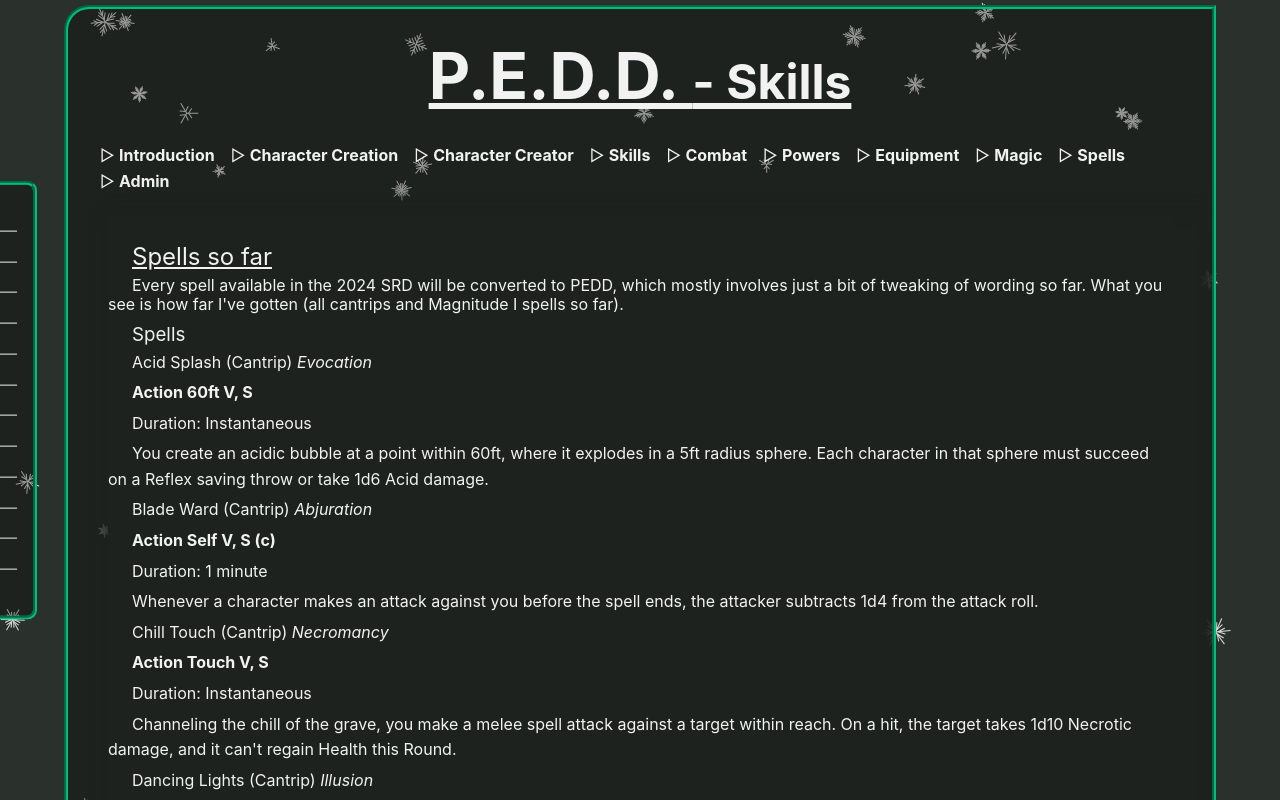
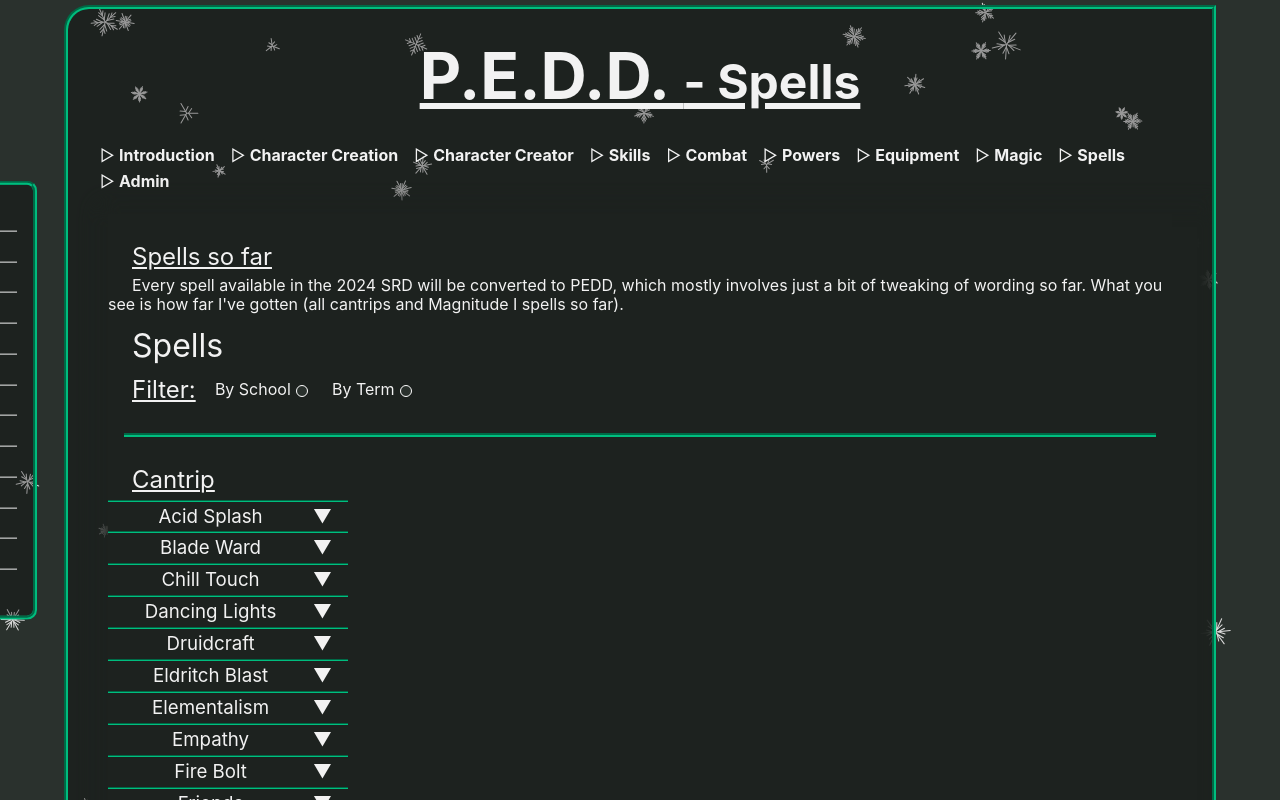
Before and after one commit to Tamillis/Personal_Site_2, a Vue app in the folder personal_site/: page /pedd/spells in a window 1280 px wide. Built offline with nearby package versions, Linux system fonts and the light colour scheme.

Commit message:
simple spell presentation and filtering done

```diff
--- a/personal_site/src/views/Admin/Admin.vue
+++ b/personal_site/src/views/Admin/Admin.vue
@@ -82,7 +82,7 @@
     else {
         let data = await res.json();
         console.warn(data);
-        errMsg = data.error;
+        errMsg.value = data.error;
     }
     username.value = '';
     password.value = '';
--- a/personal_site/src/views/Pedd/PEDDSpells.vue
+++ b/personal_site/src/views/Pedd/PEDDSpells.vue
@@ -1,32 +1,95 @@
 <template>
-    <PeddPage md="pedd-spells" subtitle="Skills">
+    <PeddPage md="pedd-spells" subtitle="Spells">
+        <h2>Spells</h2>
 
-        <h3>Spells</h3>
+        <div class="flex gap align-center filter-borders">
+            <h3>Filter:</h3>
+            <div class="flex align-center">
+                <label>By School</label>
+                <input type="checkbox" class="q checkBoxQ" v-model="filter.useSchools">
+            </div>
 
-        <div v-for="spell in spellsData" class="card">
-            <h4>{{ spell.name }} ({{ valToMagnitude(spell.magnitude) }}) <em>{{ spell.school }}</em></h4>
-            <p><strong>{{ spell.casting }} {{ spell.range }} {{ spell.components }} <span>{{ spell.concentration ? "(c)" : "" }}</span></strong></p>
-            <p>Duration: {{ spell.duration }}</p>
-            <p v-if="spell.hasOwnProperty('materials')">Materials: {{ spell.materials }}</p>
-            <div v-html="marked.parse(spell.description)"></div>
+            <div class="flex align-center">
+                <label>By Term</label>
+                <input type="checkbox" class="q checkBoxQ" v-model="filter.useTerms">
+            </div>
         </div>
+
+        <div class="flex gap" v-if="filter.useSchools">
+            <label>Schools: </label>
+            <select class="tag-select" v-model="spellSchool">
+                <option v-for="school in spellSchools">{{ school }}</option>
+            </select>
+        </div>
+
+        <div class="flex gap" v-if="filter.useTerms">
+            <label>Terms: </label>
+            <input v-model="spellSearch" class="q" />
+        </div>
+
+        <section v-for="n in [0, 1, 2, 3, 4, 5, 6, 7, 8, 9]">
+            <hr />
+            <h3>{{ n == 0 ? "" : "Magnitude" }} {{ valToMagnitude(n) }}</h3>
+            <CardContainer v-for="(spell, i) in byMagnitude(n)" :name="spell.name"
+                :expanded="openedSpells.includes(spell.name)" @chosen="toggleSpellOpened(spell.name)"
+                :key="`card-${i}-spell`">
+                <div>
+                    <div>
+                        <h4>{{ spell.name }}</h4>
+                        <span>&nbsp;<em>{{ spell.school }}</em></span>
+                    </div>
+                    <p><strong>{{ spell.casting }} {{ spell.range }} {{ spell.components }} <span>{{ spell.concentration
+                        ? "(c)" : "" }}</span></strong></p>
+                    <p>Duration: {{ spell.duration }}</p>
+                    <p v-if="spell.hasOwnProperty('materials')">Materials: {{ spell.materials }}</p>
+                    <div v-html="marked.parse(spell.description)"></div>
+                </div>
+            </CardContainer>
+        </section>
     </PeddPage>
 
 
 </template>
 
 <script setup>
-import { onMounted, ref } from 'vue';
+import { onMounted, ref, computed } from 'vue';
 import spellsData from '../../assets/pedd/pedd-spells.json';
 import PeddPage from './PeddPage.vue';
-import { marked}  from 'marked';
+import CardContainer from '../../components/PEDD/CardContainer.vue';
+import { marked } from 'marked';
 
 onMounted(() => {
     //do post-md-load stuff
 });
 
+const spellSchools = [... new Set(spellsData.map(s => s.school))].sort();
+
+const spellSchool = ref("Abjuration");
+const filter = ref({
+    useSchools: false,
+    useTerms: false,
+    //usePreqs: false
+});
+const openedSpells = ref([]);
+const filteredSpells = computed(() => {
+    let spells = [...spellsData];
+    if(filter.value.useSchools) spells = spells.filter(s => s.school == spellSchool.value);
+    if(filter.value.useTerms) spells = spells.filter(s => spellSearch.value == "" || s.name.toLowerCase().includes(spellSearch.value.toLowerCase()));
+    return spells;
+});
+const spellSearch = ref("");
+
+function byMagnitude(mag) {
+    return filteredSpells.value.filter(s => s.magnitude == mag);
+}
+
+function toggleSpellOpened(spellName) {
+    if (openedSpells.value.filter(s => s == spellName).length == 0) openedSpells.value.push(spellName);
+    else openedSpells.value = openedSpells.value.filter(s => s != spellName);
+}
+
 function valToMagnitude(val) {
-    switch(val) {
+    switch (val) {
         case 0: return "Cantrip";
         case 1: return "I";
         case 2: return "II";
@@ -41,6 +104,31 @@
 }
 </script>
 
-<style lang="css">
+<style lang="css" scoped>
+h2 {
+    font-size: 2em;
+}
 
+h3 {
+    text-decoration: underline;
+    font-size: 1.5em;
+}
+
+h4 {
+    font-weight: bolder;
+    display: inline;
+    font-size: 1.5em;
+}
+
+.tag-select {
+    border: none;
+    border-radius: 0px;
+
+    margin-bottom: var(--gap);
+    padding: 4px 2px;
+
+    width: fit-content;
+
+    font-size: var(--para-size);
+}
 </style>
```
